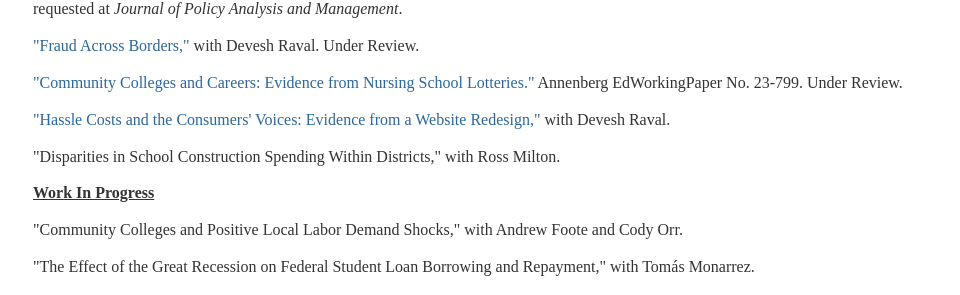
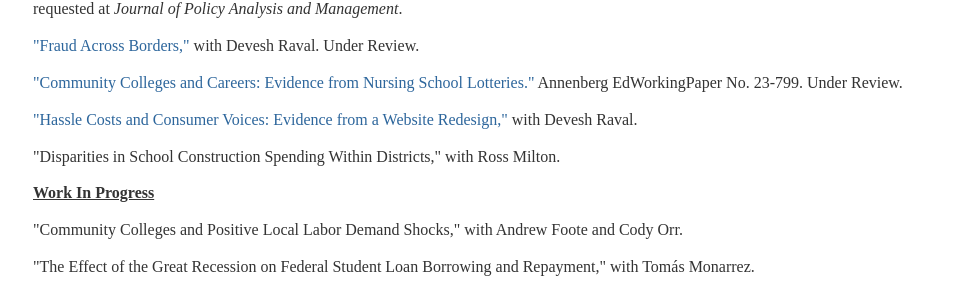
Before and after one commit to mzgrosz/mzgrosz.github.io, a Jekyll site: the page built from research/index.html, in a window 1280 px wide. Shown: the part 216-511 px from the top of the page, without its empty margins (159-1119 px from the left). Built offline with Jekyll 4.4.1, drawn with Linux system fonts in a browser that asks for light colours.

Commit message:
Update index.html

```diff
--- a/research/index.html
+++ b/research/index.html
@@ -16,7 +16,7 @@ title: Michel Grosz
 
 <p><a href="https://edworkingpapers.com/ai23-799">&quot;Community Colleges and Careers: Evidence from Nursing School Lotteries.&quot;</a> Annenberg EdWorkingPaper No. 23-799. Under Review. </p>
 
-<p><a href="https://mzgrosz.github.io/research/gr_website_draft_230411.pdf">&quot;Hassle Costs and the Consumers' Voices: Evidence from a Website Redesign,&quot;</a> with Devesh Raval.</p>
+<p><a href="https://mzgrosz.github.io/research/gr_website_draft_230411.pdf">&quot;Hassle Costs and  Consumer Voices: Evidence from a Website Redesign,&quot;</a> with Devesh Raval.</p>
 
 <p>&quot;Disparities in School Construction Spending Within Districts,&quot; with Ross Milton.</p>
 
```
